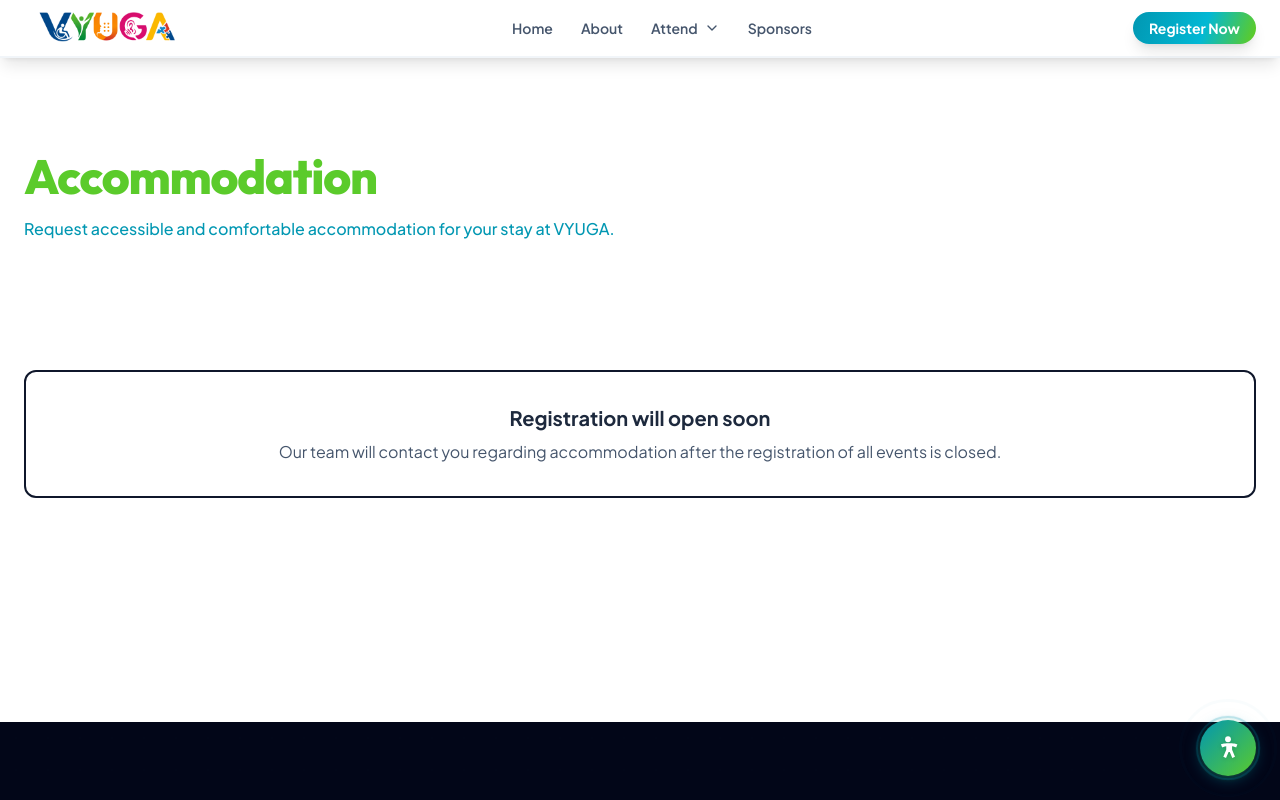
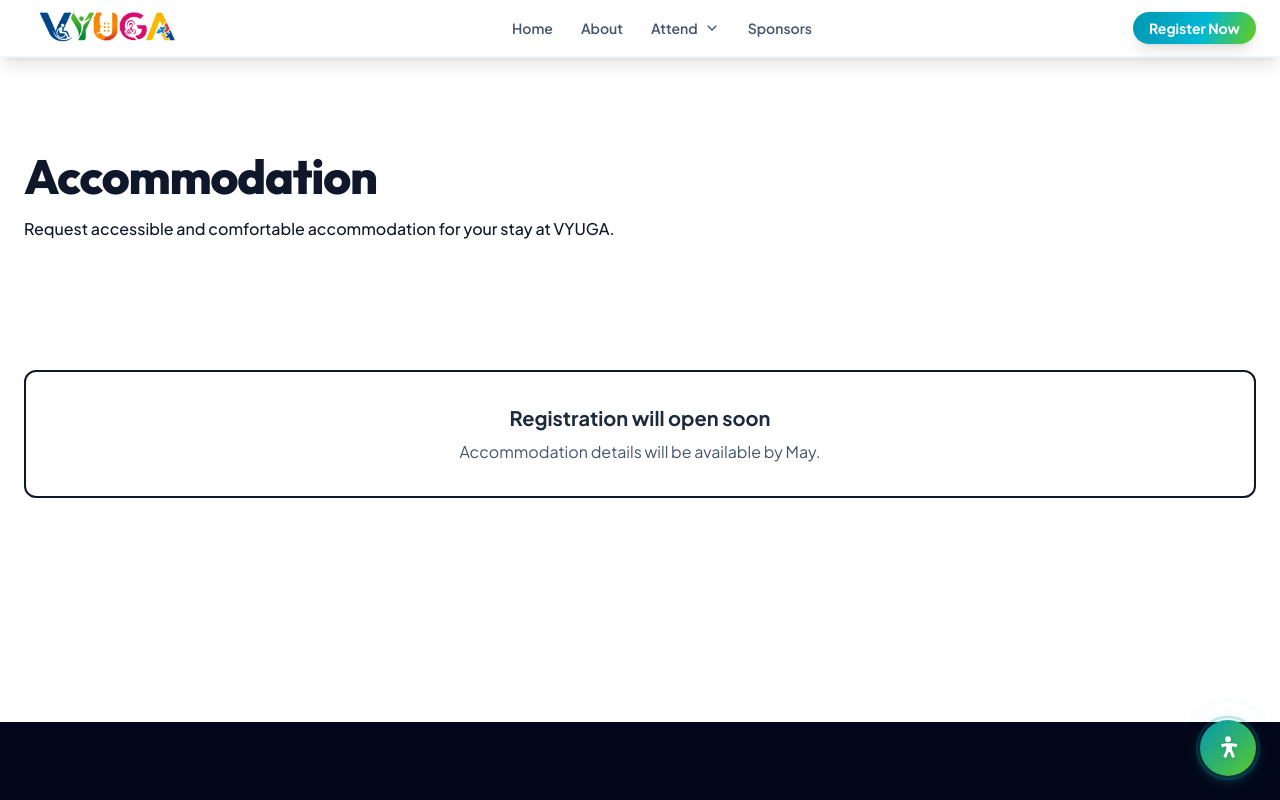
Before and after one commit to Mithunp123/Vyuga, a React (Vite) app in the folder frontend/: page /attend/accommodation in a window 1280 px wide. Shown: the top 800 px of the page. Built offline with nearby package versions, Linux system fonts and the light colour scheme; a web font is replaced by a local one.

Commit message:
title changed

```diff
--- a/frontend/index.html
+++ b/frontend/index.html
@@ -4,7 +4,7 @@
     <meta charset="UTF-8" />
     <link rel="icon" type="image/svg+xml" href="/favicon.svg" />
     <meta name="viewport" content="width=device-width, initial-scale=1.0" />
-    <title>VYUGA 2026 · Assistive Technology Conference</title>
+    <title>VYUGA 2026 · Ability Carnival</title>
     <meta
       name="description"
       content="VYUGA 2026 — 8th Annual Assistive Technology Conference. Join keynotes, workshops, networking, exhibitors, and accessibility leaders in New Delhi."
@@ -18,10 +18,10 @@
       rel="stylesheet"
     />
 
-    <meta property="og:title" content="VYUGA 2026 · Assistive Technology Conference" />
+    <meta property="og:title" content="VYUGA 2026 · Ability Carnival" />
     <meta
       property="og:description"
-      content="A global conference dedicated to accessibility in design, tech, and innovation."
+      content="VYUGA 2026 — Ability Carnival "
     />
     <meta property="og:type" content="website" />
   </head>
--- a/frontend/src/components/EventCard.jsx
+++ b/frontend/src/components/EventCard.jsx
@@ -24,10 +24,10 @@ export default function EventCard({ title, accent, description, onClick, buttonT
 
           {/* Number + label row */}
           <div className="flex items-start justify-between mb-2">
-            <span className="font-impact text-3xl sm:text-4xl leading-none tracking-wider text-slate-900/30 transition-colors duration-500 group-hover:text-slate-900/50 select-none">
+            <span className="font-impact text-3xl sm:text-4xl leading-none tracking-wider text-[#0197B2]/30 transition-colors duration-500 group-hover:text-[#0197B2]/50 select-none">
               {num}
             </span>
-            <span className="font-mono-display mt-1 text-[9px] sm:text-[10px] font-medium uppercase tracking-[0.2em] text-slate-900 transition-colors duration-300">
+            <span className="font-mono-display mt-1 text-[9px] sm:text-[10px] font-medium uppercase tracking-[0.2em] text-[#0197B2] transition-colors duration-300">
               Event {num}
             </span>
           </div>
--- a/frontend/src/pages/AttendAccommodation.jsx
+++ b/frontend/src/pages/AttendAccommodation.jsx
@@ -84,6 +84,8 @@ export default function AttendAccommodation() {
     <PageShell
       title="Accommodation"
       subtitle="Request accessible and comfortable accommodation for your stay at VYUGA."
+      titleClass="text-slate-900"
+      subtitleClass="text-slate-900"
     >
       <SubmitLoader visible={loading} />
 
@@ -202,7 +204,7 @@ export default function AttendAccommodation() {
       <div className="mt-8 rounded-xl border-2 border-brand-cyan/20 bg-brand-cyan/5 p-8 text-center">
         <h3 className="text-xl font-bold text-slate-800 mb-2">Registration will open soon</h3>
         <p className="text-slate-600">
-          Our team will contact you regarding accommodation after the registration of all events is closed.
+          Accommodation details will be available by May.
         </p>
       </div>
     </PageShell>
```
